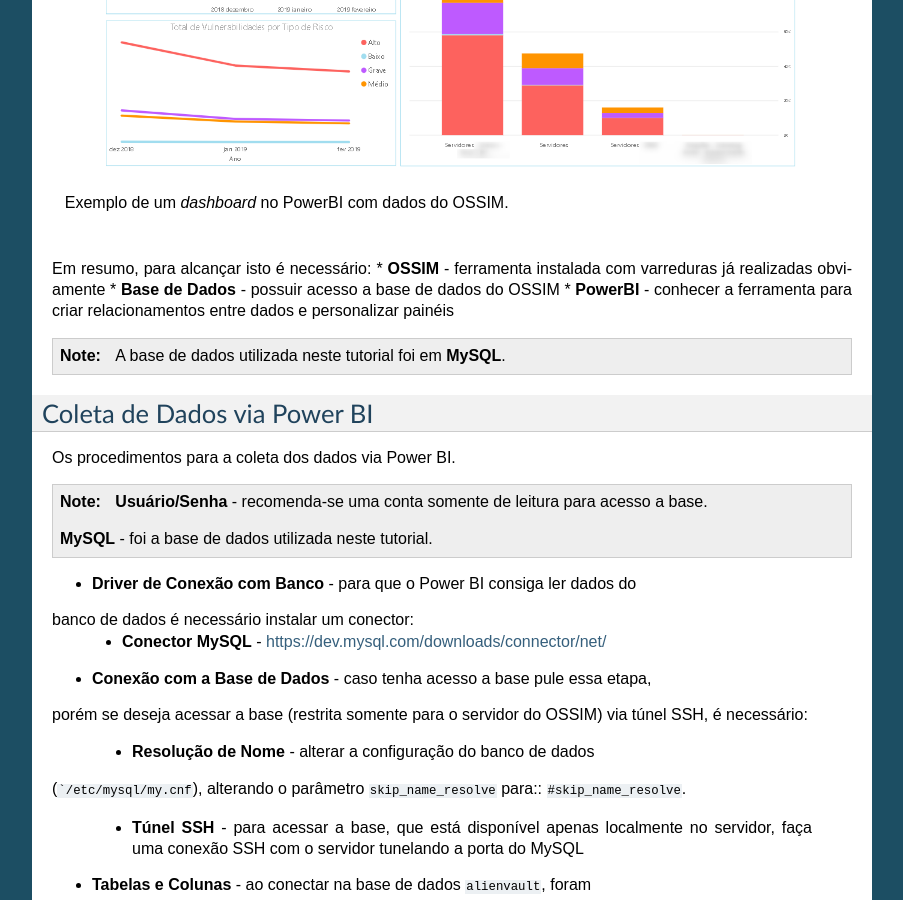
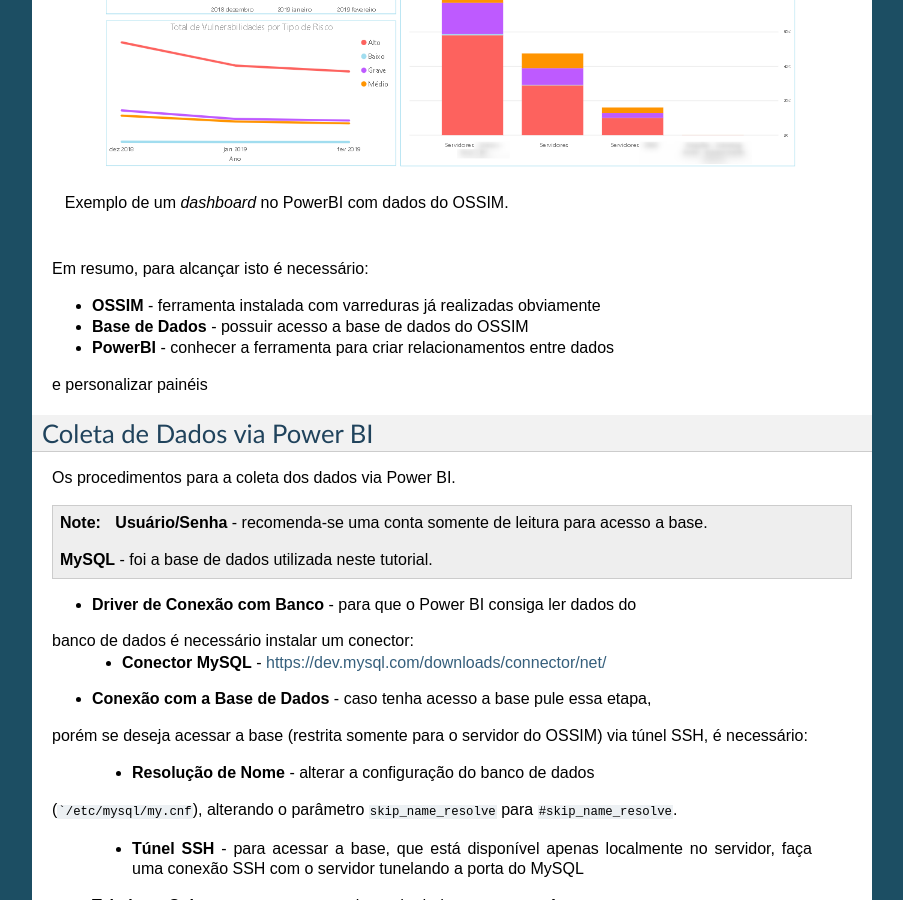
Before and after one commit to ThiagoCruzBr/kb, a Sphinx documentation site: the page built from source/OSSIM_Dashboard.rst, in a window 1280 px wide and 900 px high, scrolled down 385 px. Shown: the whole window, without its empty margins (198-1101 px from the left). Built offline with Sphinx 7.4.7, drawn with Linux system fonts in a browser that asks for light colours.

Commit message:
Ajustes texto

````diff
--- a/source/OSSIM_Dashboard.rst
+++ b/source/OSSIM_Dashboard.rst
@@ -16,12 +16,14 @@ no `Microsoft PowerBI Desktop <https://powerbi.microsoft.com>`_ conforme sua nec
 
 
 Em resumo, para alcançar isto é necessário:
+
 * **OSSIM** - ferramenta instalada com varreduras já realizadas obviamente
+
 * **Base de Dados** - possuir acesso a base de dados do OSSIM
+
 * **PowerBI** - conhecer a ferramenta para criar relacionamentos entre dados
 e personalizar painéis
 
-.. note:: A base de dados utilizada neste tutorial foi em **MySQL**.
 
 
 Coleta de Dados via Power BI
@@ -32,6 +34,7 @@ Os procedimentos para a coleta dos dados via Power BI.
 
  **MySQL** - foi a base de dados utilizada neste tutorial.
 
+
 * **Driver de Conexão com Banco** - para que o Power BI consiga ler dados do
 banco de dados é necessário instalar um conector:
     * **Conector MySQL** - https://dev.mysql.com/downloads/connector/net/
@@ -41,7 +44,7 @@ banco de dados é necessário instalar um conector:
 porém se deseja acessar a base (restrita somente para o servidor do OSSIM) via
 túnel SSH, é necessário:
     * **Resolução de Nome** - alterar a configuração do banco de dados
-(```/etc/mysql/my.cnf``), alterando o parâmetro ``skip_name_resolve`` para::
+(```/etc/mysql/my.cnf``), alterando o parâmetro ``skip_name_resolve`` para
 ``#skip_name_resolve``.
 
     * **Túnel SSH** - para acessar a base, que está disponível apenas localmente no servidor, faça uma conexão SSH com o servidor tunelando a porta do MySQL
````
